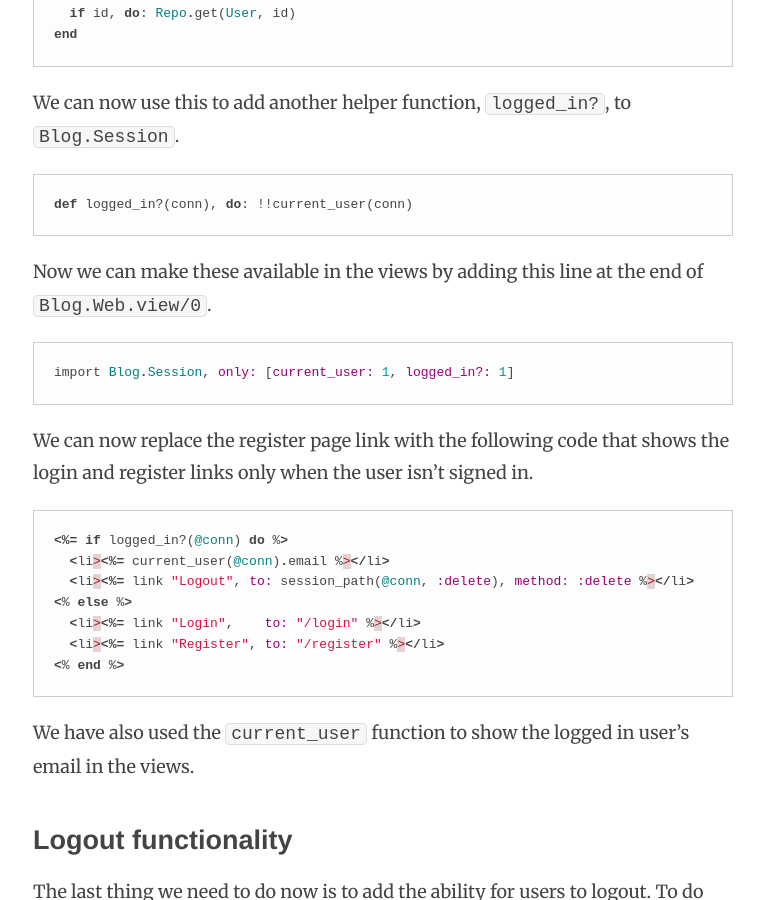
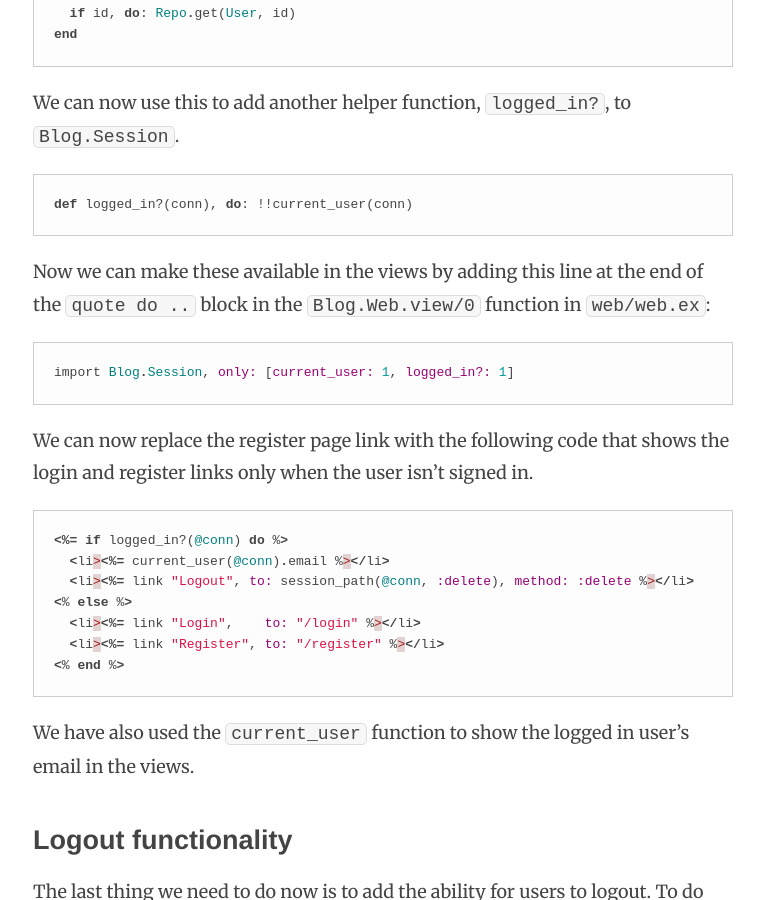
Before and after one commit to nithinbekal/nithinbekal.github.io, a Jekyll site: the page built from _posts/2015-06-13-phoenix-authentication.md, in a window 1280 px wide and 900 px high, scrolled down 9652 px. Shown: the whole window, without its empty margins (257-1021 px from the left). Built offline with Jekyll 4.4.1, drawn with Linux system fonts in a browser that asks for light colours; comment, search, counter and statistics services are not loaded.

Commit message:
Clarify step in phoenix auth tutorial

```diff
--- a/_posts/2015-06-13-phoenix-authentication.md
+++ b/_posts/2015-06-13-phoenix-authentication.md
@@ -506,7 +506,10 @@ def logged_in?(conn), do: !!current_user(conn)
 {% endhighlight %}
 
 Now we can make these available in the views
-by adding this line at the end of `Blog.Web.view/0`.
+by adding this line at the end of
+the `quote do ..` block in
+the `Blog.Web.view/0` function
+in `web/web.ex`:
 
 {% highlight elixir %}
 import Blog.Session, only: [current_user: 1, logged_in?: 1]
```
